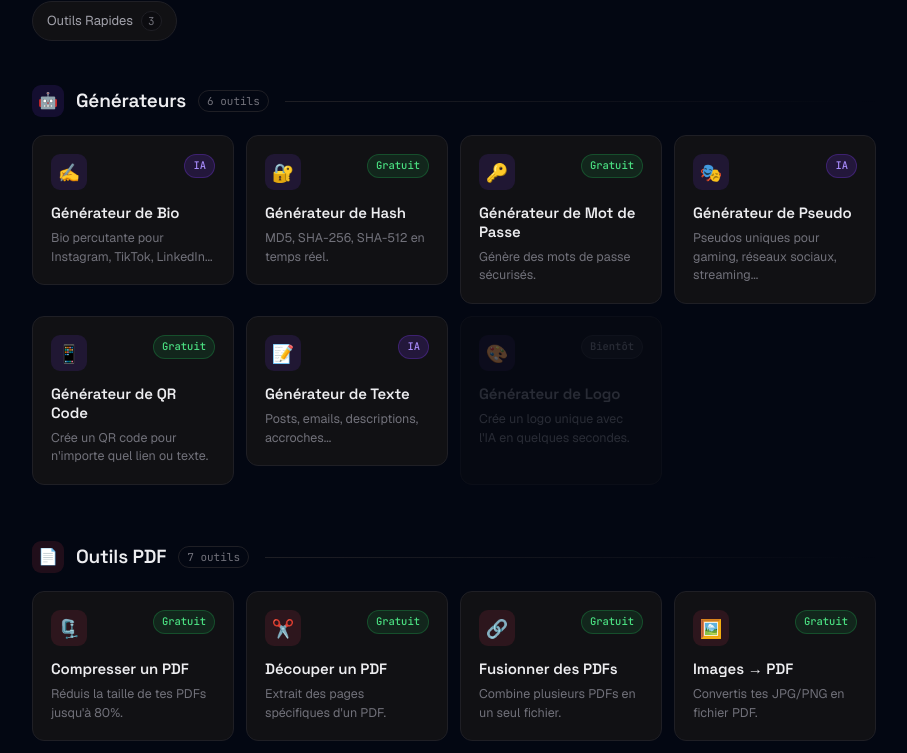
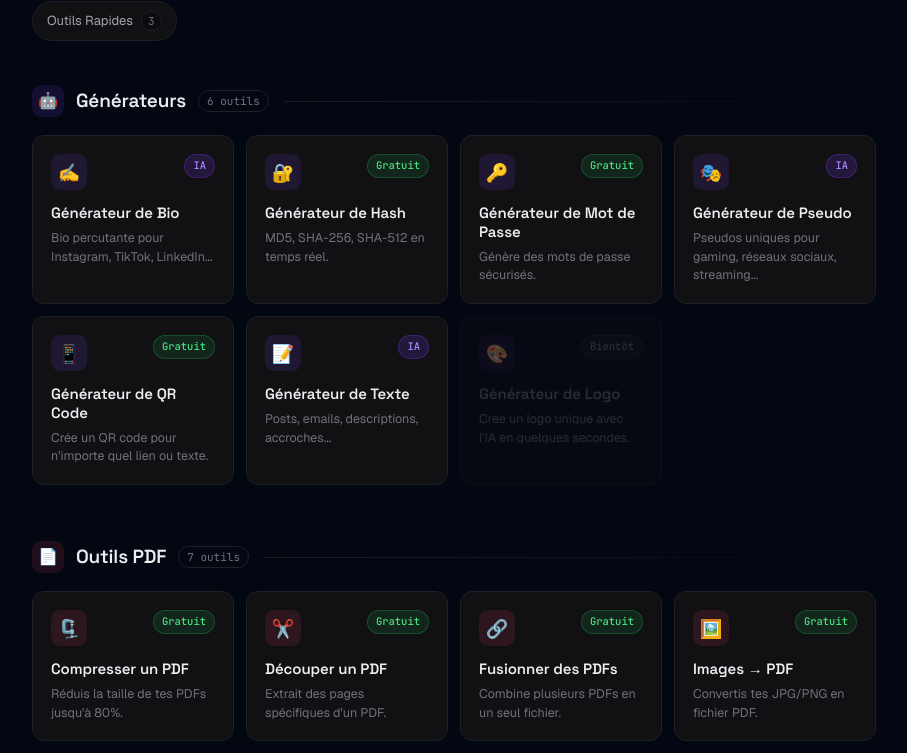
Before and after one commit to YaTaZizou/toolbox-site, a Next.js app: page / in a window 1280 px wide. Shown: the part 900-1653 px from the top of the page, without its empty margins (186-1093 px from the left). Built offline with nearby package versions, Linux system fonts and the light colour scheme; no server answers.

Commit message:
fix: cards equal height in grid — Link fills cell height
Co-Authored-By: Claude Sonnet 4.6 <noreply@anthropic.com>

```diff
--- a/app/page.tsx
+++ b/app/page.tsx
@@ -492,7 +492,7 @@ export default function Home() {
                 >
                   {cat.tools.map((tool, toolIdx) =>
                     tool.available ? (
-                      <Link key={tool.href + tool.title} href={tool.href} style={{ textDecoration: "none" }}>
+                      <Link key={tool.href + tool.title} href={tool.href} style={{ textDecoration: "none", display: "flex", height: "100%" }}>
                         <div
                           className="tool-card animate-fade-in-up"
                           style={{
@@ -505,6 +505,7 @@ export default function Home() {
                             display: "flex",
                             flexDirection: "column",
                             minHeight: 144,
+                            flex: 1,
                             transition: "transform .15s ease, border-color .15s, background .15s",
                             animationDelay: `${catIdx * 80 + toolIdx * 40 + 350}ms`,
                           }}
```
